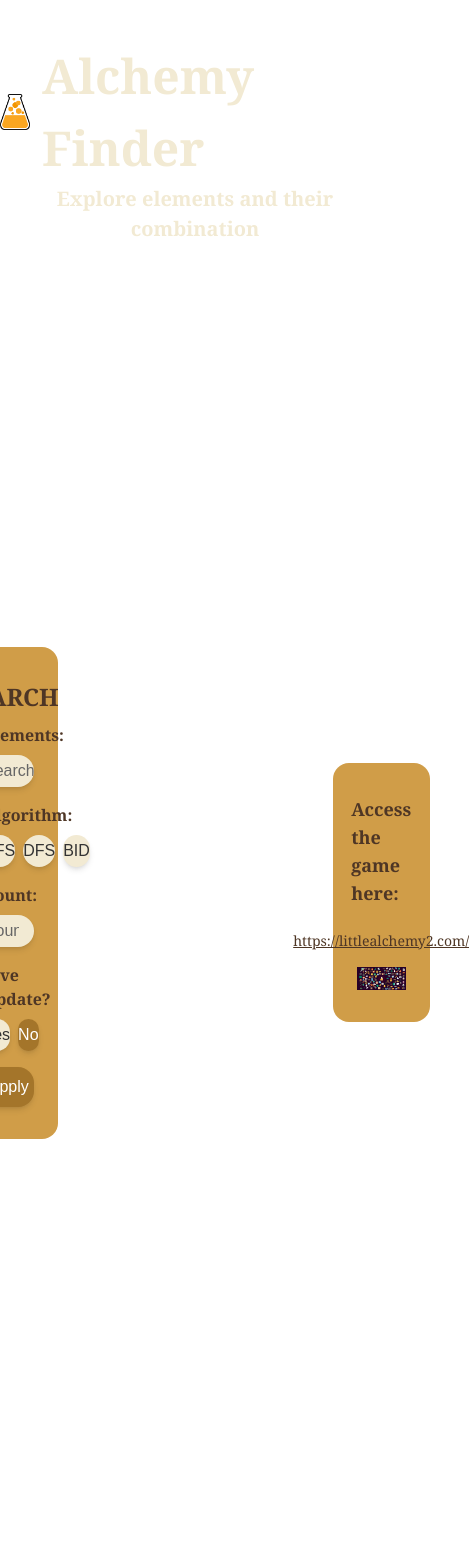
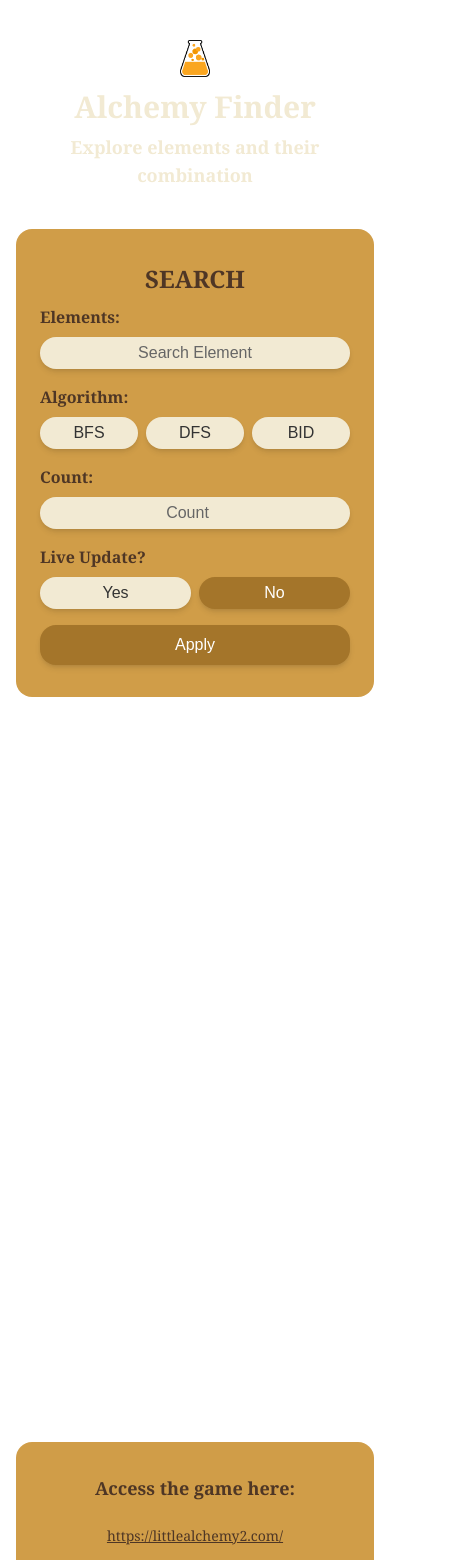
Before and after one commit to azfaradhi/Tubes2_FE_Bolang, a Next.js app: page / in a window 390 px wide. Shown: the top 1560 px of the page, 469 px wide, since content can reach past the window. Before the commit the page ends 1517 px from the top, so only its background shows below. Built offline with nearby package versions, Linux system fonts and the light colour scheme.

Commit message:
add responsive

```diff
--- a/src/app/page.tsx
+++ b/src/app/page.tsx
@@ -37,73 +37,78 @@ export default function Home() {
 
 
   return (
-    <div className="flex flex-col py-10 h-screen ">
-      <div>
-       <div className="flex items-center justify-center gap-x-3"> {/* Adjust gap as needed */}
-        <img src={"/alchemy-logo.png"} width={30} alt="Alchemy Logo" />
-        <h1 className="font-bold font-serif text-[48px] text-[#F2EAD3]">Alchemy Finder</h1>
-      </div>
-        <p className="font-semibold text-center font-serif text-[20px] text-[#F2EAD3]">Explore elements and their combination</p>
+    <div className="flex flex-col py-10 min-h-screen px-4 sm:px-6 lg:px-12">
+      <div className="text-center space-y-2">
+        <div className="flex flex-col sm:flex-row items-center justify-center gap-3">
+          <img src="/alchemy-logo.png" width={30} alt="Alchemy Logo" />
+          <h1 className="font-bold font-serif text-3xl sm:text-4xl lg:text-5xl text-[#F2EAD3]">Alchemy Finder</h1>
+        </div>
+        <p className="font-semibold font-serif text-lg sm:text-xl text-[#F2EAD3]">
+          Explore elements and their combination
+        </p>
       </div>
 
-      <div className="flex flex-row justify-center mt-6 items-center">
+      <div className="flex flex-col lg:flex-row justify-center items-center gap-6 mt-10 w-full">
         {isParameter && (
-          <div className="mx-10 w-1/4">
+          <div className="w-full sm:w-3/4 lg:w-1/4 max-w-sm mx-auto">
             <ParameterBar onSelect={handleParameterSelect} />
           </div>
         )}
+
         {isParameter && (
-          <div className="w-1/2 border-2 p-6 rounded-xl text-white font-serif space-y-6">
+          <div className="w-full lg:w-1/2 border-2 p-6 rounded-xl text-white font-serif space-y-6 max-w-3xl">
             <h2 className="text-xl font-bold text-center">About</h2>
 
             <p className="text-justify">
-              <strong>Alchemy Finder</strong> is an open-source visualization tool for exploring combinations of elements using BFS/DFS/BID(Bidirectional) algorithms. Multiplie recipe method is used here, and is required to input the number of recipe. It is designed for educational purposes, creative exploration, and experimentation. To be used with <a href="https://littlealchemy2.com" target="_blank" rel="noopener noreferrer" className="underline hover:text-gray-200">Little Alchemy 2</a>
+              <strong>Alchemy Finder</strong> is an open-source visualization tool for exploring combinations of elements using BFS/DFS/BID (Bidirectional) algorithms. Multiple recipe methods are used, and the number of recipes must be specified.
             </p>
 
             <p className="text-justify">
-              This software is released under an open license. You are free to use, modify, and distribute it for any purpose — academic, personal, or commercial — with proper attribution.
+              It is designed for educational purposes, creative exploration, and experimentation. To be used with
+              <a href="https://littlealchemy2.com" target="_blank" rel="noopener noreferrer" className="underline hover:text-gray-200"> Little Alchemy 2</a>.
             </p>
 
-            <div className="border-t border-white opacity-50"></div>
+            <p className="text-justify">
+              This software is released under an open license. Feel free to use, modify, and distribute it with proper attribution.
+            </p>
+
+            <div className="border-t border-white opacity-50" />
 
             <div className="space-y-2">
               <h3 className="font-semibold">Resources</h3>
               <ul className="list-disc list-inside space-y-1">
                 <li>
-                  <a href="https://github.com/azfaradhi/Tubes2_FE_Bolang" target="_blank" rel="noopener noreferrer" className="underline hover:text-gray-200">Frontend Repository</a>, <a href="https://github.com/Ferdin-Arsenic/Tubes2_BE_Bolang" target="_blank" rel="noopener noreferrer" className="underline hover:text-gray-200">Backend Repository</a>
+                  <a href="https://github.com/azfaradhi/Tubes2_FE_Bolang" className="underline hover:text-gray-200" target="_blank" rel="noopener noreferrer">Frontend Repository</a>,
+                  <a href="https://github.com/Ferdin-Arsenic/Tubes2_BE_Bolang" className="underline hover:text-gray-200" target="_blank" rel="noopener noreferrer"> Backend Repository</a>
                 </li>
                 <li>
-                  <a
-                    href="https://youtube.com/your-demo-video"
-                    target="_blank"
-                    rel="noopener noreferrer"
-                    className="underline hover:text-gray-200"
-                  >
-                    YouTube Demo
-                  </a>
+                  <a href="https://www.youtube.com/watch?v=Iq1JeTXSvfU" className="underline hover:text-gray-200" target="_blank" rel="noopener noreferrer">YouTube Demo</a>
                 </li>
                 <li>
-                  Created by <a href="https://github.com/azfaradhi" target="_blank" rel="noopener noreferrer" className="underline hover:text-gray-200">azfaradhi</a>, <a href="https://github.com/grwna" target="_blank" rel="noopener noreferrer" className="underline hover:text-gray-200">grwna</a>, and <a href="https://github.com/Ferdin-Arsenic" target="_blank" rel="noopener noreferrer" className="underline hover:text-gray-200">Ferdin-Arsenic</a>
+                  Created by
+                  <a href="https://github.com/azfaradhi" className="underline hover:text-gray-200" target="_blank" rel="noopener noreferrer"> azfaradhi</a>,
+                  <a href="https://github.com/grwna" className="underline hover:text-gray-200" target="_blank" rel="noopener noreferrer"> grwna</a>, and
+                  <a href="https://github.com/Ferdin-Arsenic" className="underline hover:text-gray-200" target="_blank" rel="noopener noreferrer"> Ferdin-Arsenic</a>
                 </li>
               </ul>
             </div>
-
-            <p className="text-xs text-center italic">
-            </p>
           </div>
         )}
+
         {isParameter && (
-          <div className="flex flex-col items-center bg-[#D09D48] rounded-[16px] mx-10 w-1/4 px-6 py-8 text-white font-serif text-sm">
+          <div className="w-full sm:w-3/4 lg:w-1/4 bg-[#D09D48] rounded-[16px] px-6 py-8 text-white font-serif text-sm text-center max-w-sm">
             <p className="mb-6 text-lg text-[#4E3625] font-bold">
               Access the game here:
             </p>
-            <a href="https://littlealchemy2.com/" target="_blank" rel="noopener noreferrer" className="underline text-[#4E3625] hover:text-black">https://littlealchemy2.com/</a>
-            <Image src="/image.png" alt="Little Alchemy" width={200} height={200} className="mt-4" />
+            <a href="https://littlealchemy2.com/" target="_blank" rel="noopener noreferrer" className="underline text-[#4E3625] hover:text-black">
+              https://littlealchemy2.com/
+            </a>
+            <img src="/image.png" alt="Little Alchemy" className="mt-4 mx-auto w-40 h-auto" />
           </div>
         )}
-
       </div>
     </div>
 
+
   );
 }
```
